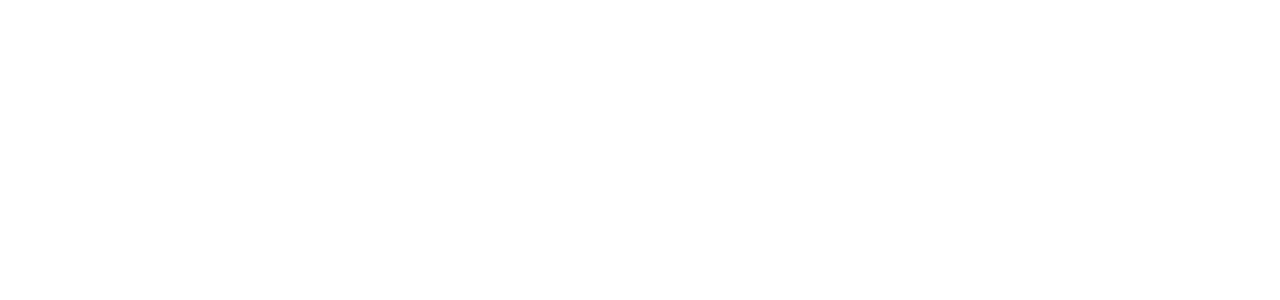
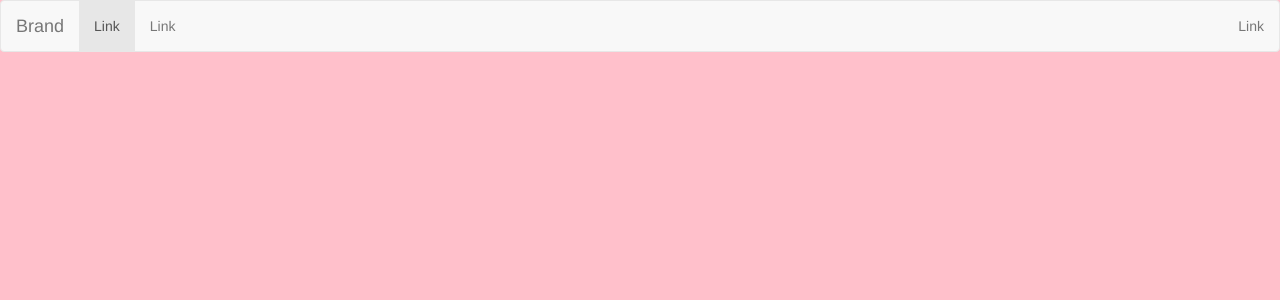
Before and after one commit to samguergen/Athena-Frontend, a PHP site: page / in a window 1280 px wide. Before the commit the part shown is empty. Shown: the top 300 px of the page. Run offline with PHP 8.4, Linux system fonts and the light colour scheme.

Commit message:
linking to bootstrap and stylesheet

```diff
--- a/index-staging.html
+++ b/index-staging.html
@@ -79,9 +79,9 @@
           <div id="hat-right">
             <div id="lockup">
               <a href="http://pubads.g.doubleclick.net/gampad/clk?id=484853066&iu=/2" rel="nofollow" target="_blank">
-                <img id="sponsor-logo" src="<?= $asset_path ?>/img/logo_athena1.svg" />
+                <img id="sponsor-logo" src="third_parties/athena_health/img/logo_athena1.svg" />
               </a>
-              <img id="wsjcs-logo" src="<?= $asset_path ?>/img/logo-wsjcs.png" />
+              <img id="wsjcs-logo" src="third_parties/athena_health/img/logo-wsjcs.png" />
             </div>
             <div id="social-toggle">
               <img src="<?= $asset_path ?>/img/share-toggle.png" />
--- a/index.html
+++ b/index.html
@@ -2,8 +2,30 @@
 <html>
 <head>
   <title>Athena Health</title>
-  <link href="third_parties/bootstrap.css">
-  <link href="styles/app.css">
+  <link rel="stylesheet" type="text/css" href="third_parties/bootstrap.css">
+  <link rel="stylesheet" type="text/css" href="styles/app.css">
 </head>
 <body>
+  <nav class="navbar navbar-default">
+  <div class="container-fluid">
+    <div class="navbar-header">
+      <button type="button" class="navbar-toggle collapsed" data-toggle="collapse" data-target="#bs-example-navbar-collapse-1" aria-expanded="false">
+        <span class="sr-only">Toggle navigation</span>
+        <span class="icon-bar"></span>
+      </button>
+      <a class="navbar-brand" href="#">Brand</a>
+    </div>
+
+    <div class="collapse navbar-collapse" id="bs-example-navbar-collapse-1">
+      <ul class="nav navbar-nav">
+        <li class="active"><a href="#">Link <span class="sr-only">(current)</span></a></li>
+        <li><a href="#">Link</a></li>
+      </ul>
+      <ul class="nav navbar-nav navbar-right">
+        <li><a href="#">Link</a></li>
+
+      </ul>
+    </div><!-- /.navbar-collapse -->
+  </div><!-- /.container-fluid -->
+</nav>
 </body>
--- a/styles/app.css
+++ b/styles/app.css
@@ -1 +1,5 @@
 /* styling for Athena page - CSS */
+
+body {
+  background: pink;
+}
```
